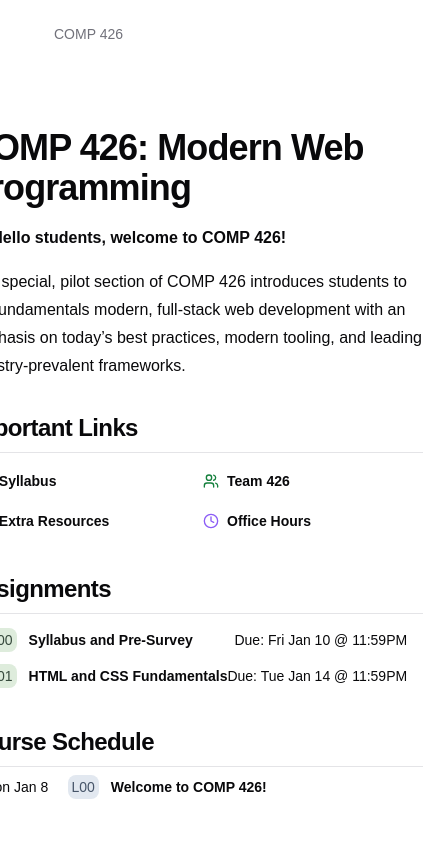
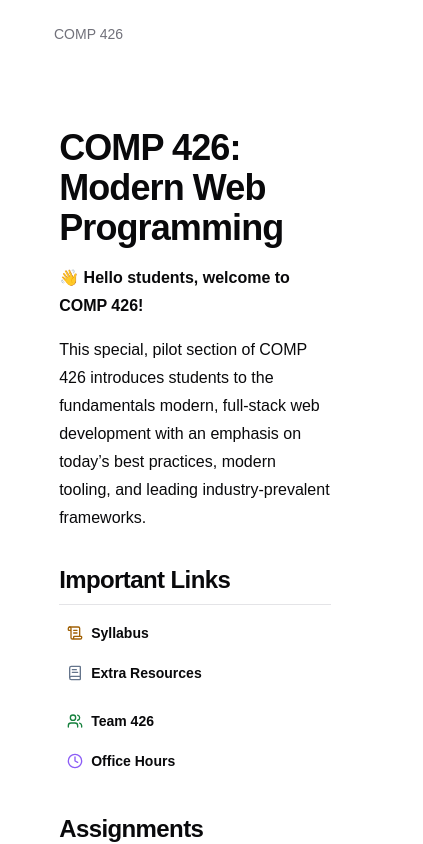
Before and after one commit to comp426-25s/comp426-25s.github.io, a Next.js app: page / in a window 390 px wide. Shown: the top 844 px of the page, 423 px wide, since content can reach past the window. Built offline with nearby package versions, Linux system fonts and the light colour scheme.

Commit message:
Fix Responsiveness of Homepage

```diff
--- a/app/layout.tsx
+++ b/app/layout.tsx
@@ -34,7 +34,7 @@ export default function RootLayout({
 
           {/* Content */}
           <div className="flex justify-center w-full">
-            <div className="flex-col w-[708px] mt-16">
+            <div className="flex-col w-10/12 md:w-[708px] mt-16">
               {children}
             </div>
           </div>
--- a/app/page.tsx
+++ b/app/page.tsx
@@ -28,7 +28,7 @@ export default function Home() {
         Important Links
       </h2>
 
-      <div className="flex flex-row w-full">
+      <div className="flex flex-col sm:flex-row w-full">
         {/* Left column */}
         <div className="flex flex-col w-1/2">
           {/* Syllabus button */}
--- a/components/widgets/assignment-listing.tsx
+++ b/components/widgets/assignment-listing.tsx
@@ -5,8 +5,8 @@ import Link from 'next/link';
 
 export default function AssignmentListing(props: {item: AssignmentItem}) {
     return (
-        <Button variant="ghost" className="flex flex-row w-full items-center">
-            <Link href={props.item.url ?? ''} className="flex flex-row w-full items-center">
+        <Button variant="ghost" className="flex flex-row w-full items-center h-16 sm:h-9">
+            <Link href={props.item.url ?? ''} className="flex flex-col sm:flex-row w-full items-start sm:items-center">
                 {/* Identity Section */}
                 <div className="flex flex-row items-center">
 
@@ -20,7 +20,7 @@ export default function AssignmentListing(props: {item: AssignmentItem}) {
                         </div>
                     )}
 
-                    <p className="font-semibold ml-3">{ props.item.title }</p>
+                    <p className="font-semibold ml-3 text-ellipsis min-w-0 overflow-hidden whitespace-nowrap">{ props.item.title }</p>
                     {/* Date Section
                     <div className="flex flex-row w-[110px]">
                         <p className="text-sm">{ props.item.date }</p>
@@ -29,7 +29,7 @@ export default function AssignmentListing(props: {item: AssignmentItem}) {
                     <p className="font-semibold ml-2">{ props.item.title }</p> */}
                 </div>
                 {/* Buttons Section */}
-                <div className="flex flex-row items-center ml-auto">
+                <div className="flex flex-row sm:items-center ml-12 sm:ml-auto">
                     <p className="text-sm">Due: {props.item.due}</p>
                 </div>
             </Link>
--- a/components/widgets/schedule-listing.tsx
+++ b/components/widgets/schedule-listing.tsx
@@ -5,21 +5,21 @@ import Link from 'next/link';
 
 export default function ScheduleListing(props: {item: ScheduleItem}) {
     return (
-        <div className="flex flex-row w-full items-center">
+        <div className="flex flex-col sm:flex-row w-full sm:items-center">
             {/* Identity Section */}
-            <div className="flex flex-row items-center">
+            <div className="flex flex-col sm:flex-row sm:items-center">
                 {/* Date Section */}
-                <div className="flex flex-row w-[116px] ml-4">
+                <div className="flex flex-row w-[116px] sm:ml-4">
                     <p className="text-sm leading-6">{ props.item.date }</p>
                     <div className=' bg-slate-200 ml-auto pt-[2px] pb-[2px] pl-1 pr-1 rounded-lg'>
                         <p className="text-slate-600 text-sm">{ props.item.code }</p>
                     </div>
                     {/* <p className="text-sm ml-auto">{ props.item.code }</p> */}
                 </div>
-                <p className="font-semibold ml-3 text-[14px]">{ props.item.title }</p>
+                <p className="font-semibold mt-2 sm:mt-0 sm:ml-3 text-[14px]">{ props.item.title }</p>
             </div>
             {/* Buttons Section */}
-            <div className="flex flex-row items-center ml-auto">
+            <div className="flex flex-row sm:items-center sm:ml-auto">
                 { props.item.youtubeUrl && <Button variant="ghost"><Link href={props.item.youtubeUrl}>Recording</Link></Button> }
                 { props.item.slidesUrl && <Button variant="ghost"><Link href={props.item.slidesUrl}>Slides</Link></Button> }
             </div>
--- a/course/schedule.yaml
+++ b/course/schedule.yaml
@@ -11,5 +11,5 @@
   date: Mon Jan 8
   title: Welcome to COMP 426!
   synopsis: null
-  youtubeUrl: null
-  slidesUrl: null
+  youtubeUrl: aa
+  slidesUrl: aa
```
